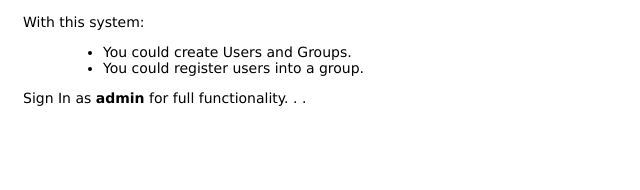
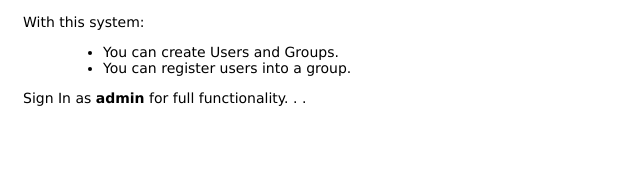
Before and after one commit to Huertix/UsersManager, a website: page public/index.html in a window 1280 px wide. Shown: the part 261-451 px from the top of the page, 269-909 px from the left. Drawn offline with nearby package versions, Linux system fonts and the light colour scheme.

Commit message:
typo fix

```diff
--- a/public/index.html
+++ b/public/index.html
@@ -58,8 +58,8 @@
                 <h2>Welcome to the Users Management System.</h2>
                 <p>With this system:</p>
                 <ul>
-                    <li> You could create Users and Groups.</li>
-                    <li> You could register users into a group.</li>
+                    <li> You can create Users and Groups.</li>
+                    <li> You can register users into a group.</li>
                 </ul>
                 <p><span>Sign In as <b>admin</b> for full functionality. . .</span></p>
             </div>
```
